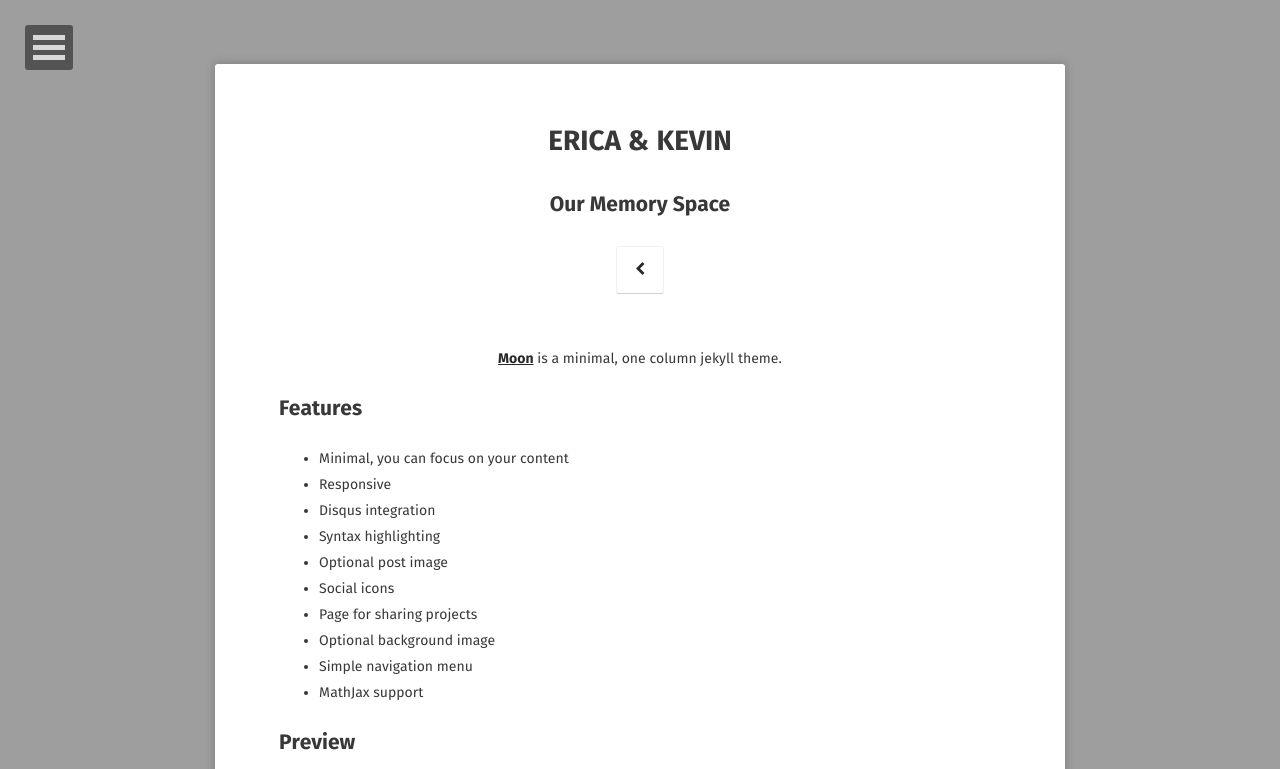
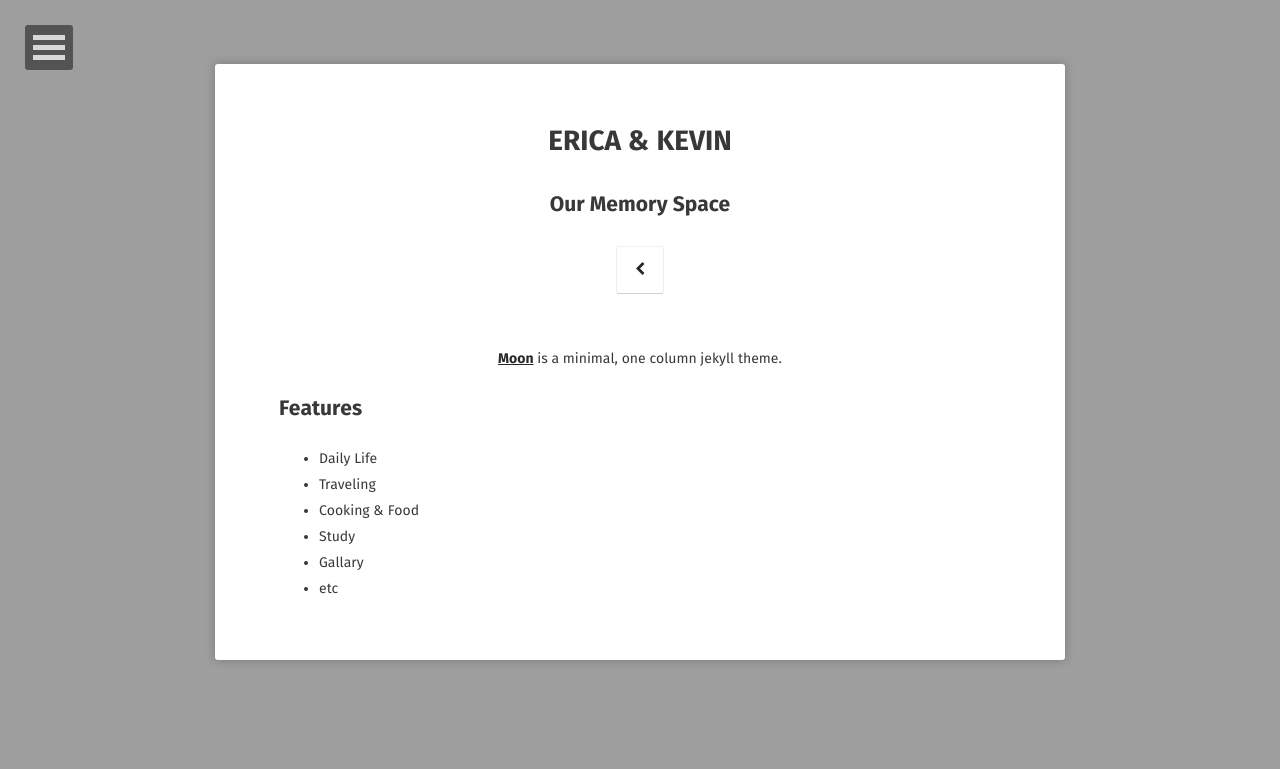
Before and after one commit to S-KYUCHAN/erivin, a Jekyll site: the page built from about/index.md, in a window 1280 px wide. Shown: the top 769 px of the page. Built offline with Jekyll 4.4.1, drawn with Linux system fonts in a browser that asks for light colours; some web fonts are replaced; some of the changed text lies outside the part shown; grey boxes are pictures that could not be loaded.

Commit message:
Rebuilding

```diff
--- a/about/index.md
+++ b/about/index.md
@@ -10,29 +10,9 @@ comments: false
 <center><a href="http://taylantatli.github.io/Moon"><b>Moon</b></a> is a minimal, one column jekyll theme.</center>
 
 ## Features
-* Minimal, you can focus on your content
-* Responsive
-* Disqus integration
-* Syntax highlighting
-* Optional post image
-* Social icons
-* Page for sharing projects
-* Optional background image
-* Simple navigation menu
-* MathJax support
-
-## Preview
-
-{% capture images %}
-    https://cloud.githubusercontent.com/assets/754514/14509720/61c61058-01d6-11e6-93ab-0918515ecd56.png
-    https://cloud.githubusercontent.com/assets/754514/14509716/61ac6c8e-01d6-11e6-879f-8308883de790.png
-{% endcapture %}
-{% include gallery images=images caption="Screenshots of Moon Theme" cols=2 %}
-
-See a [live version of Moon](http://taylantatli.github.io/Moon) hosted on GitHub.
-
-## Getting Started
-
-To learn how to install and use this theme check out the [Setup Guide](http://taylantatli.me/Moon/moon-theme/) for more information.
-
-[Install Moon](https://github.com/TaylanTatli/Moon){: .btn}
+* Daily Life
+* Traveling
+* Cooking & Food
+* Study
+* Gallary
+* etc
```
